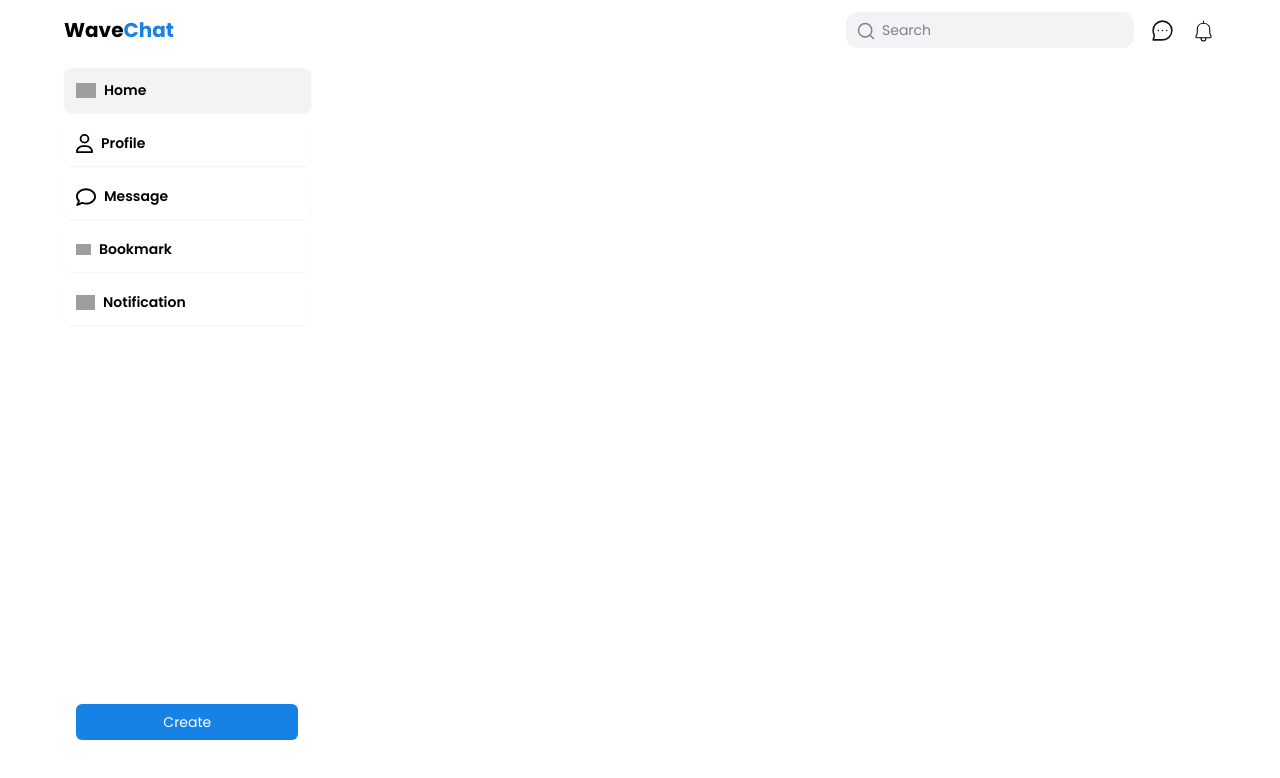
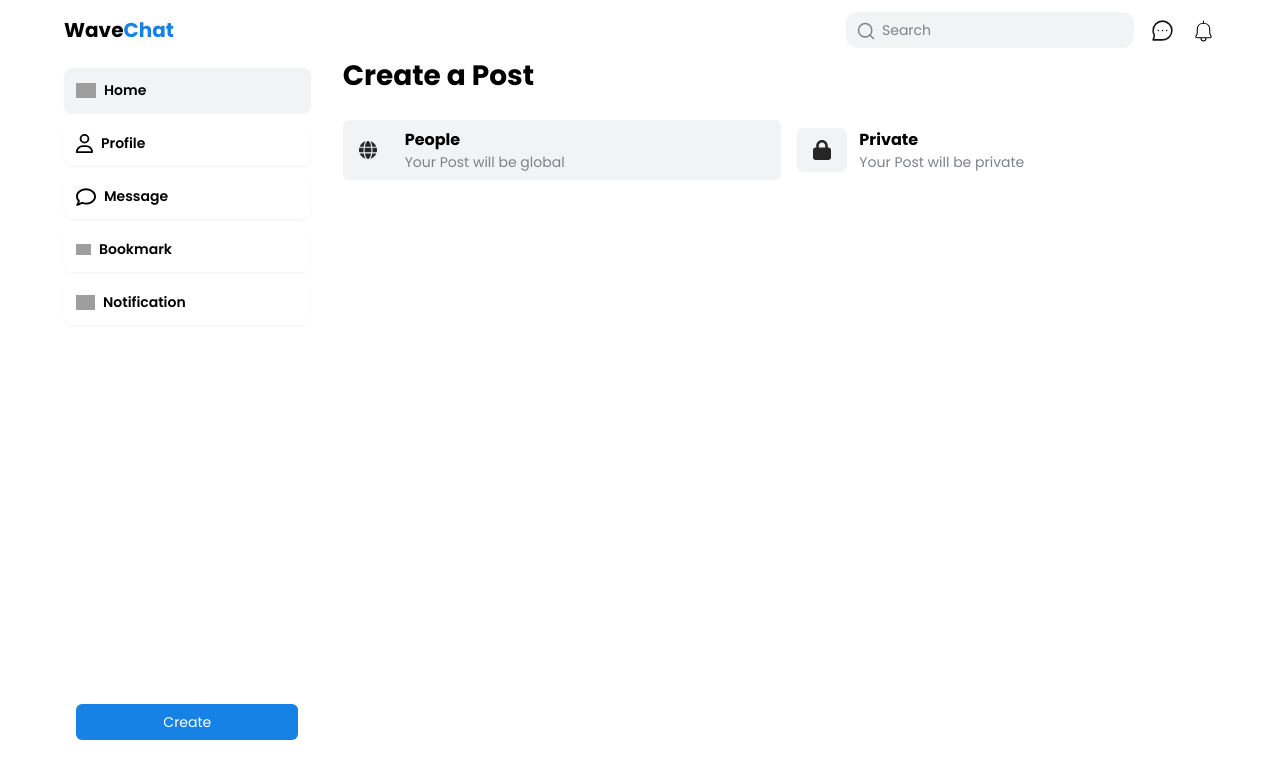
Before and after one commit to ornob90/Social-Media-Website, a Next.js app: page /createPost in a window 1280 px wide. Shown: the top 778 px of the page. Built offline with nearby package versions, Linux system fonts and the light colour scheme; grey boxes are pictures that could not be loaded.

Commit message:
Add private public switch in create post page

```diff
--- a/src/app/createPost/page.tsx
+++ b/src/app/createPost/page.tsx
@@ -1,5 +1,31 @@
-const CreatePost = () => {
-  return <div></div>;
+import Header from "@/components/shared/header/Header";
+import PostAvailable from "@/components/ui/post/PostAvailable/PostAvailable";
+import { SearchParams } from "@/types/global.types";
+
+const CreatePost = ({ searchParams }: { searchParams: SearchParams }) => {
+  const postAvailable = searchParams["post-available"] || "people";
+  return (
+    <section>
+      <Header header="Create a Post" />
+      {/* Post Availability  */}
+      <div className="flex gap-4">
+        <PostAvailable
+          src="/assets/globe.svg"
+          alt="Globe Icon"
+          type="People"
+          subText="Your Post will be global"
+          isActive={postAvailable === "people"}
+        />
+        <PostAvailable
+          src="/assets/lock.svg"
+          alt="Lock Icon"
+          type="Private"
+          subText="Your Post will be private"
+          isActive={postAvailable === "private"}
+        />
+      </div>
+    </section>
+  );
 };
 
 export default CreatePost;
--- /dev/null
+++ b/src/components/forms/PostForm/PostForm.tsx
@@ -0,0 +1,7 @@
+import React from "react";
+
+const PostForm = () => {
+  return <div>PostForm</div>;
+};
+
+export default PostForm;
--- a/src/components/ui/post/Post/Post.tsx
+++ b/src/components/ui/post/Post/Post.tsx
@@ -48,7 +48,7 @@ const Post = ({ value }) => {
         <Share />
       </div>
       {/* TODO  */}
-      <div className="hidden">
+      <div className="">
         <Comments />
       </div>
     </div>
--- /dev/null
+++ b/src/components/ui/post/PostAvailable/PostAvailable.tsx
@@ -0,0 +1,37 @@
+import { PostAvailableType } from "@/types/post.types";
+import Image from "next/image";
+import Link from "next/link";
+import React from "react";
+
+const PostAvailable = ({
+  src,
+  alt,
+  type,
+  subText,
+  isActive,
+}: PostAvailableType) => {
+  return (
+    <Link
+      href={`/createPost?post-available=${type.toLowerCase()}`}
+      className={`flex-1 flex gap-3 py-2 ${
+        isActive ? "bg-light-gray dark:bg-dark-gray rounded-md " : ""
+      }`}
+    >
+      <div className="flex bg-light-gray dark:bg-dark-gray justify-center items-center px-4 rounded-md">
+        <Image src={src} alt={alt} height={18} width={18} />
+      </div>
+      <div className="flex justify-between flex-col">
+        <h3 className="font-bold dark:text-white">{type}</h3>
+        <p
+          className={`text-dark-gray text-[12px] sm:text-sm ${
+            isActive ? "dark:text-black" : ""
+          }`}
+        >
+          {subText}
+        </p>
+      </div>
+    </Link>
+  );
+};
+
+export default PostAvailable;
```
Also changed, not shown: src/types/post.types.ts (added, +7 -0 lines), public/assets/globe.svg (added), public/assets/lock.svg (added).
